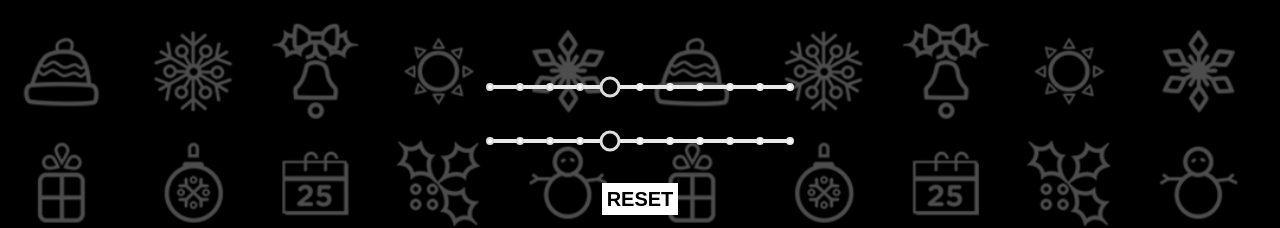
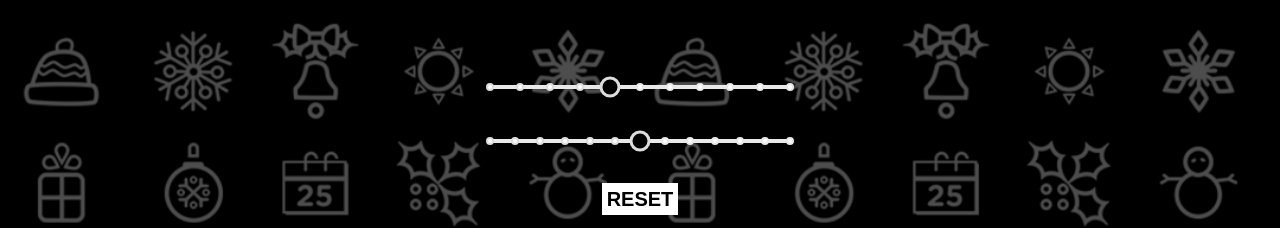
Before and after one commit to netcell/slidding-color, a React (Create React App) app: page / in a window 1280 px wide. Shown: the top 228 px of the page. Built offline with nearby package versions, Linux system fonts and the light colour scheme.

Commit message:
add blocks = 0

```diff
--- a/src/App.js
+++ b/src/App.js
@@ -174,7 +174,7 @@ export default function App() {
             dots
             step={1}
             value={numBlock}
-            min={2}
+            min={0}
             max={12}
             onChange={setNumBlock}
           />
```
